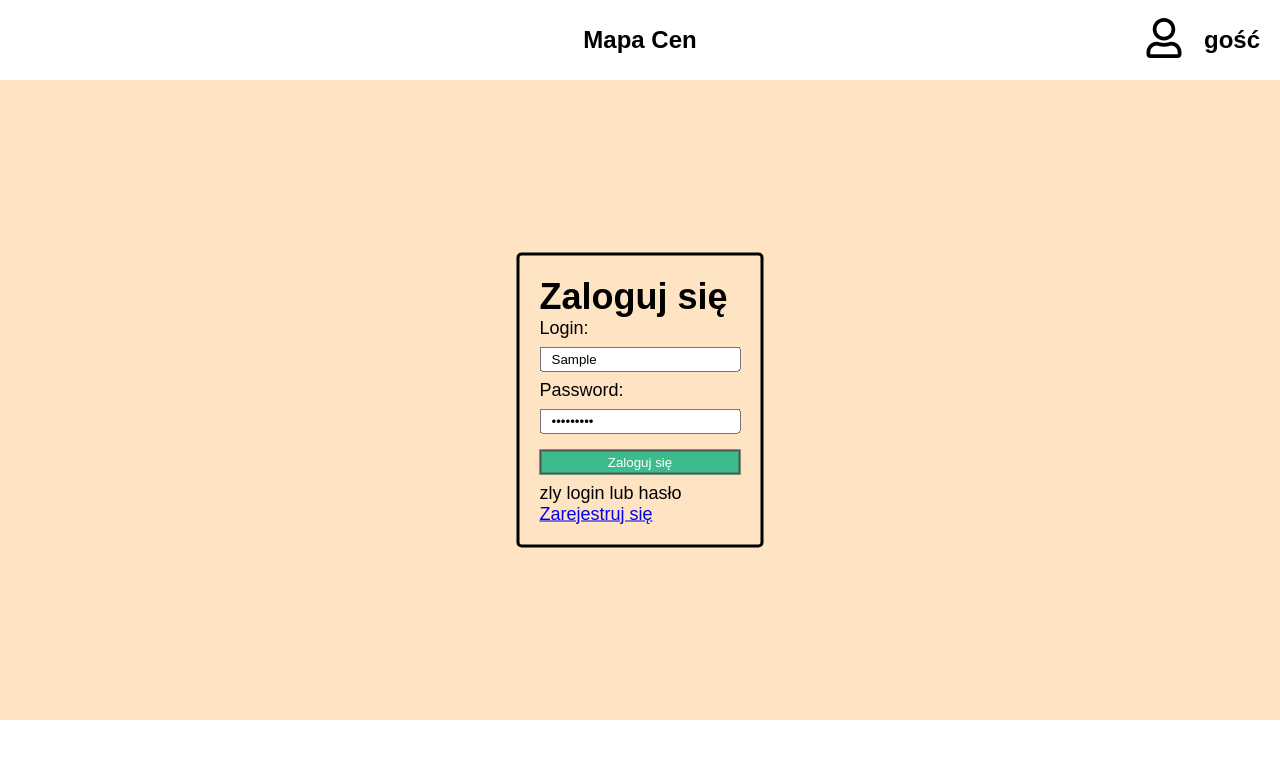
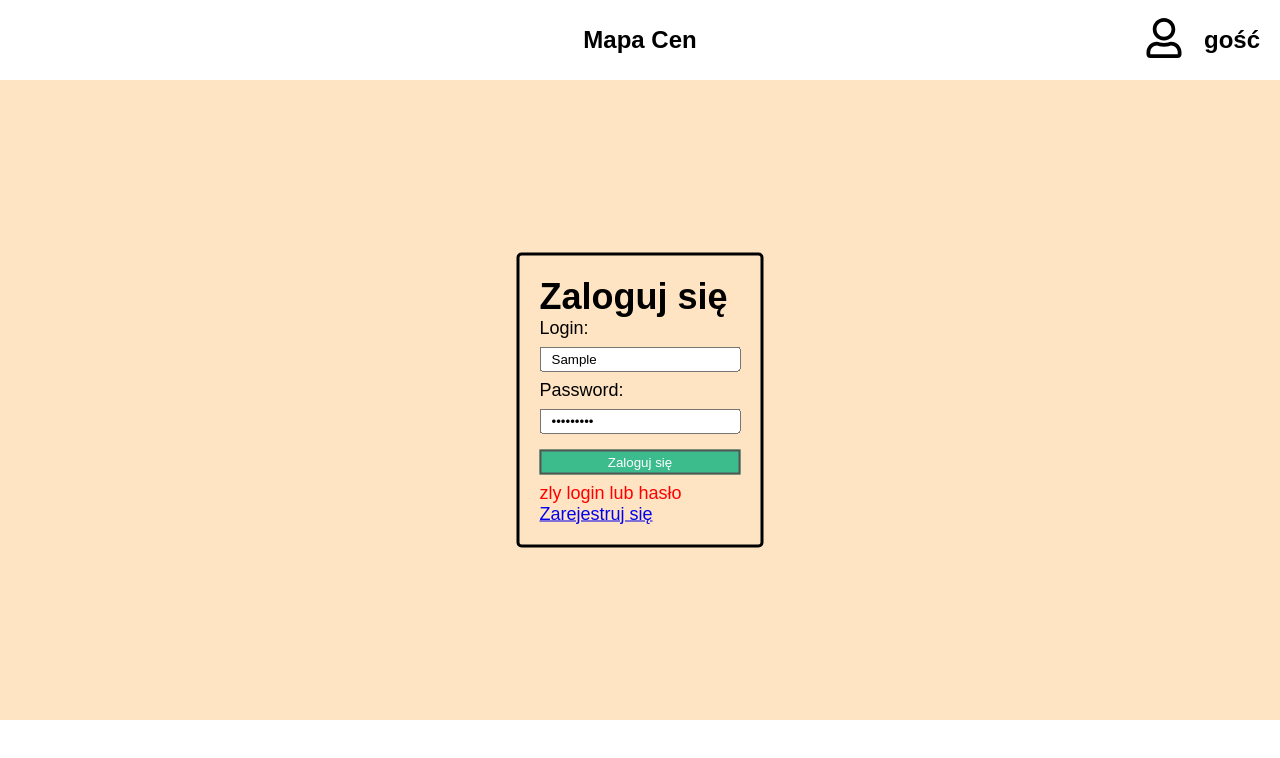
Before and after one commit to wojcikwojtek/mapa_cen, a React (Vite) app in the folder Frontend/: page /auth/login in a window 1280 px wide. Both pictures are taken after typing "Sample", "Sample123" into the empty fields and a click on the input "Zaloguj się". Shown: the top 758 px of the page. Built offline with nearby package versions, Linux system fonts and the light colour scheme; no server answers.

Commit message:
add style

```diff
--- a/Frontend/src/components/LoginForm.tsx
+++ b/Frontend/src/components/LoginForm.tsx
@@ -41,12 +41,12 @@ const LoginForm = () => {
     <form onSubmit={handleSubmit(onSubmit)}>
       <label htmlFor="login">Login:</label><br/>
       <input {...register('login',{required: true,minLength:3})}  type="text" id="login" name="login"></input><br/>
-      {errors.login &&<p>wprowadź login </p>}
+      {errors.login &&<p style={{color:'red'}}>wprowadź login </p>}
       <label htmlFor="password">Password:</label><br/>
       <input  {...register('password',{required: true,minLength:3})}  type="password" id="password" name="password"></input><br/>
-      {errors.password &&<p>wprowadź hasło</p>}
+      {errors.password &&<p  style={{color:'red'}}>wprowadź hasło</p>}
       <input type="submit"   value="Zaloguj się"></input><br/>
-      {loginError &&<p>zly login lub hasło</p>}
+      {loginError &&<p  style={{color:'red'}}>zly login lub hasło</p>}
       <Link to={'/auth/register'}>Zarejestruj się
       </Link>
     </form>
```
